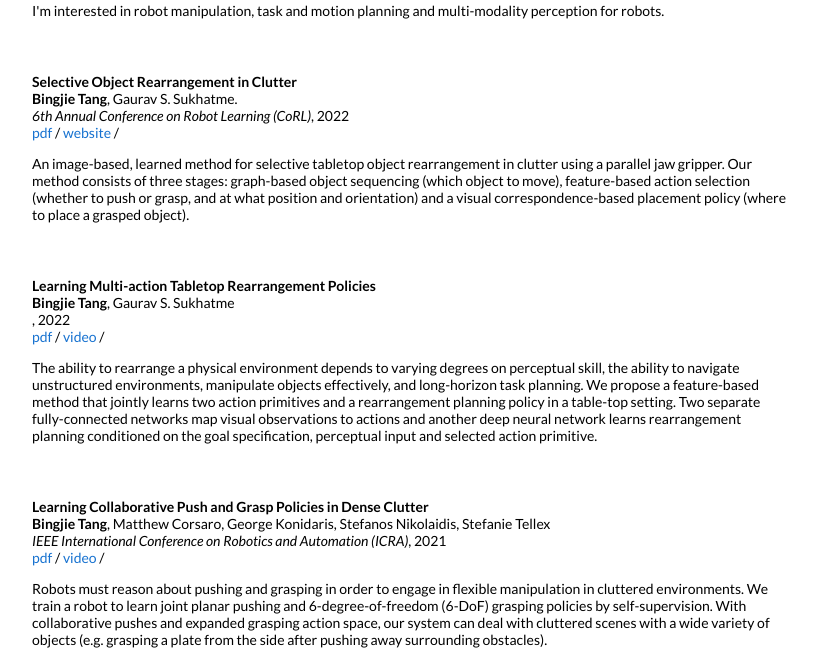
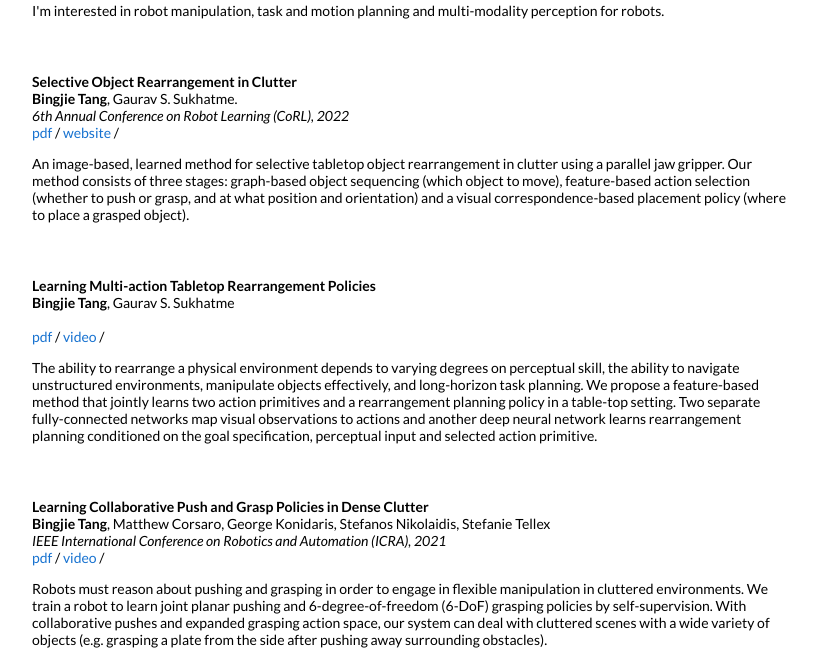
Before and after one commit to bingjietang718/bingjietang718.github.io, a Jekyll site: the page built from _posts/2022-12-14-corl.markdown, in a window 1280 px wide. Shown: the part 437-1087 px from the top of the page, without its empty margins (228-1051 px from the left). Built offline with Jekyll 4.4.1, drawn with Linux system fonts in a browser that asks for light colours.

```diff
--- a/_layouts/default.html
+++ b/_layouts/default.html
@@ -71,7 +71,7 @@
               {{post.authors}}
 
               <br>
-              <em>{{post.venue}}</em>, {{ post.date | date: "%Y" }}
+              <em>{{post.venue}}</em>
               <br>
               {% if post.arxiv %}
               <a href="{{post.arxiv}}">arxiv</a> /
--- a/_posts/2021-05-21-pushngrasp.markdown
+++ b/_posts/2021-05-21-pushngrasp.markdown
@@ -5,7 +5,7 @@ date:   2021-05-21
 image: /images/icra2021.jpg
 categories: research
 authors: "<strong>Bingjie Tang</strong>, Matthew Corsaro, George Konidaris, Stefanos Nikolaidis, Stefanie Tellex"
-venue: "IEEE International Conference on Robotics and Automation (ICRA)"
+venue: "IEEE International Conference on Robotics and Automation (ICRA), 2021"
 pdf: /pdfs/png2021.pdf
 video: https://youtu.be/TlVekmLOo2g
 ---
--- a/_posts/2021-09-13-rearrange.markdown
+++ b/_posts/2021-09-13-rearrange.markdown
@@ -3,7 +3,6 @@ layout: post
 title:  "Learning Multi-action Tabletop Rearrangement Policies"
 date:   2022-03-27
 categories: research
-author: "Bingjie Tang, Gaurav S. Sukhatme"
 authors: "<strong>Bingjie Tang</strong>, Gaurav S. Sukhatme"
 pdf: /pdfs/rearrange2022.pdf
 video: https://youtu.be/NpjiBYt39bw
--- a/_posts/2022-12-14-corl.markdown
+++ b/_posts/2022-12-14-corl.markdown
@@ -2,10 +2,9 @@
 layout: post
 title:  "Selective Object Rearrangement in Clutter"
 date:   2022-12-14
-image: /images/icra2021.jpg
 categories: research
 authors: "<strong>Bingjie Tang</strong>, Gaurav S. Sukhatme."
-venue: "6th Annual Conference on Robot Learning (CoRL)"
+venue: "6th Annual Conference on Robot Learning (CoRL), 2022"
 pdf: /pdfs/corl2022.pdf
 website: https://sites.google.com/view/selective-rearrangement
 ---
```
